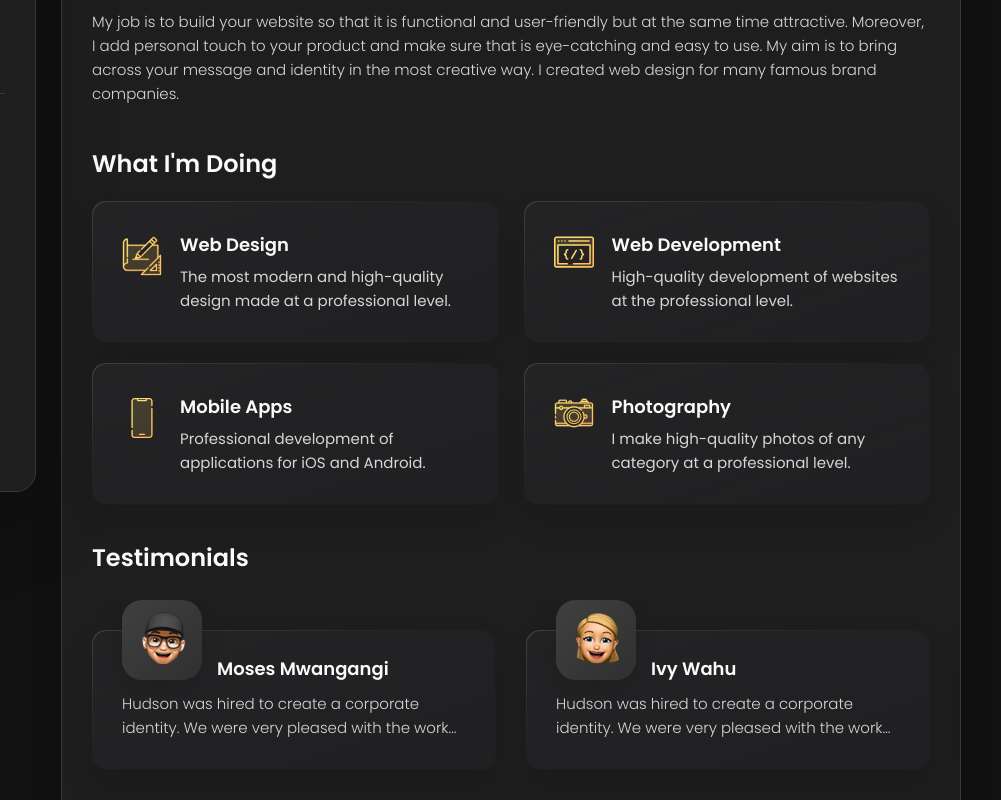
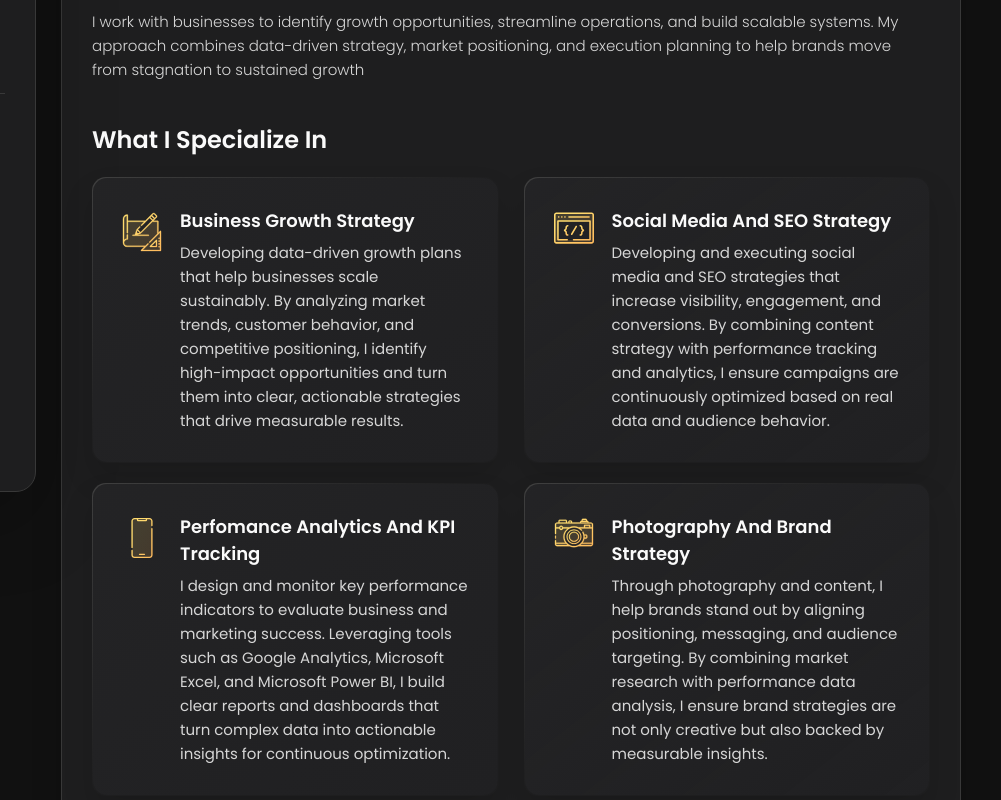
Before and after one commit to Hudsonmghanga/Business-Strategist, a plain HTML site: page index.html in a window 1280 px wide. Shown: the part 280-1080 px from the top of the page, 279-1280 px from the left. Drawn offline with nearby package versions, Linux system fonts and the light colour scheme.

Commit message:
Update index.html

```diff
--- a/index.html
+++ b/index.html
@@ -177,17 +177,14 @@
           </p>
 
           <p>
-            My job is to build your website so that it is functional and user-friendly but at the same time attractive.
-            Moreover, I
-            add personal touch to your product and make sure that is eye-catching and easy to use. My aim is to bring
-            across your
-            message and identity in the most creative way. I created web design for many famous brand companies.
+            I work with businesses to identify growth opportunities, streamline operations, and build scalable systems.
+            My approach combines data-driven strategy, market positioning, and execution planning to help brands move from stagnation to sustained growth
           </p>
         </section>
 
         <section class="service">
 
-          <h3 class="h3 service-title">What i'm doing</h3>
+          <h3 class="h3 service-title">What I specialize In</h3>
 
           <ul class="service-list">
 
@@ -199,10 +196,11 @@
               </div>
 
               <div class="service-content-box">
-                <h4 class="h4 service-item-title">Web design</h4>
+                <h4 class="h4 service-item-title">Business Growth Strategy</h4>
 
                 <p class="service-item-text">
-                  The most modern and high-quality design made at a professional level.
+                  Developing data-driven growth plans that help businesses scale sustainably.
+                  By analyzing market trends, customer behavior, and competitive positioning, I identify high-impact opportunities and turn them into clear, actionable strategies that drive measurable results.
                 </p>
               </div>
 
@@ -215,10 +213,11 @@
               </div>
 
               <div class="service-content-box">
-                <h4 class="h4 service-item-title">Web development</h4>
+                <h4 class="h4 service-item-title">Social Media and SEO Strategy</h4>
 
                 <p class="service-item-text">
-                  High-quality development of websites at the professional level.
+                Developing and executing social media and SEO strategies that increase visibility, engagement, and conversions.
+                By combining content strategy with performance tracking and analytics, I ensure campaigns are continuously optimized based on real data and audience behavior.
                 </p>
               </div>
 
@@ -231,10 +230,11 @@
               </div>
 
               <div class="service-content-box">
-                <h4 class="h4 service-item-title">Mobile apps</h4>
+                <h4 class="h4 service-item-title">Perfomance Analytics and KPI Tracking</h4>
 
                 <p class="service-item-text">
-                  Professional development of applications for iOS and Android.
+                  I design and monitor key performance indicators to evaluate business and marketing success.
+                  Leveraging tools such as Google Analytics, Microsoft Excel, and Microsoft Power BI, I build clear reports and dashboards that turn complex data into actionable insights for continuous optimization.
                 </p>
               </div>
 
@@ -247,10 +247,11 @@
               </div>
 
               <div class="service-content-box">
-                <h4 class="h4 service-item-title">Photography</h4>
+                <h4 class="h4 service-item-title">Photography and Brand Strategy</h4>
 
                 <p class="service-item-text">
-                  I make high-quality photos of any category at a professional level.
+                  Through photography and content, I help brands stand out by aligning positioning, messaging, and audience targeting.
+                  By combining market research with performance data analysis, I ensure brand strategies are not only creative but also backed by measurable insights.
                 </p>
               </div>
 
@@ -277,9 +278,10 @@
 
                 <div class="testimonials-text" data-testimonials-text>
                   <p>
-                    Hudson was hired to create a corporate identity. We were very pleased with the work done. He has a
-                    lot of experience
-                    and is very concerned about the needs of client.
+                   Hudson brought a level of strategic clarity we were missing.
+                  He analyzed our performance data, identified key gaps, and built a structured plan that improved how we approached growth.
+                  His use of dashboards and reporting made it easy to track progress and make informed decisions.
+                    We saw improvements in both efficiency and results, and his insights continue to shape our strategy.
                   </p>
                 </div>
 
@@ -297,9 +299,10 @@
 
                 <div class="testimonials-text" data-testimonials-text>
                   <p>
-                    Hudson was hired to create a corporate identity. We were very pleased with the work done. He has a
-                    lot of experience
-                    and is very concerned about the needs of client.
+                    Working with Hudson completely transformed our social media presence.
+                    He didn’t just manage content—he brought a clear strategy that improved our engagement, consistency, and overall brand image.
+                    Within the period we worked with him, we saw noticeable growth in our audience and stronger interaction with our content.
+                    His ability to combine creativity with data-driven decisions made a real difference.
                   </p>
                 </div>
 
@@ -313,13 +316,12 @@
                   <img src="./assets/images/avatar-3.png" alt="Milka Wambui" width="60" data-testimonials-avatar>
                 </figure>
 
-                <h4 class="h4 testimonials-item-title" data-testimonials-title>Milka Wambui</h4>
+                <h4 class="h4 testimonials-item-title" data-testimonials-title>Jacinta Jessy</h4>
 
                 <div class="testimonials-text" data-testimonials-text>
                   <p>
-                  Hudson was hired to create a corporate identity. We were very pleased with the work done. He has a
-                    lot of experience
-                    and is very concerned about the needs of client.
+                  Professional, analytical, and results-driven.
+                  Hudson improved our online visibility and brought a more structured approach to our digital marketing efforts.
                   </p>
                 </div>
 
@@ -337,9 +339,8 @@
 
                 <div class="testimonials-text" data-testimonials-text>
                   <p>
-                    Hudson was a member of a social media engagement strategy team. We were very pleased with the work done. He has a
-                    lot of experience
-                    and is very concerned about the needs of client.
+                   Sean quickly identified gaps in our social media engagement strategy and delivered clear, actionable solutions.
+                  His insights helped us improve performance and focus on what actually drives growth
                   </p>
                 </div>
 
@@ -460,19 +461,30 @@
               <span>2003 — 2010</span>
 
               <p class="timeline-text">
-                attended primary school at Mwanyambo Primary School.
+                Completed KCPE at Mwanyambo Primary School.
               </p>
 
             </li>
 
             <li class="timeline-item">
 
-              <h4 class="h4 timeline-item-title"> Voi Secondsry School</h4>
+              <h4 class="h4 timeline-item-title"> Voi Boys High School</h4>
 
               <span>2011 — 2014</span>
 
               <p class="timeline-text">
-                attended migwani high school..
+                Completed KCSE at Voi Boys High School
+              </p>
+
+            </li>
+            <li class="timeline-item">
+
+              <h4 class="h4 timeline-item-title">Kenyatta University </h4>
+
+              <span>2017 — 2025</span>
+
+              <p class="timeline-text">
+                Completed a Bachelor's Degree in Education Science at Kenyatta University.
               </p>
 
             </li>
@@ -500,7 +512,17 @@
               <span>2020 — Present</span>
 
               <p class="timeline-text">
-                a student at Zetech University.
+                a part-time lead creative director at YWFG.
+              </p>
+
+              <li class="timeline-item">
+
+              <h4 class="h4 timeline-item-title">Social Media Manager</h4>
+
+              <span>2022 — 2025</span>
+
+              <p class="timeline-text">
+                Social media platform manager for Microfinance.
               </p>
 
           </ol>
```
